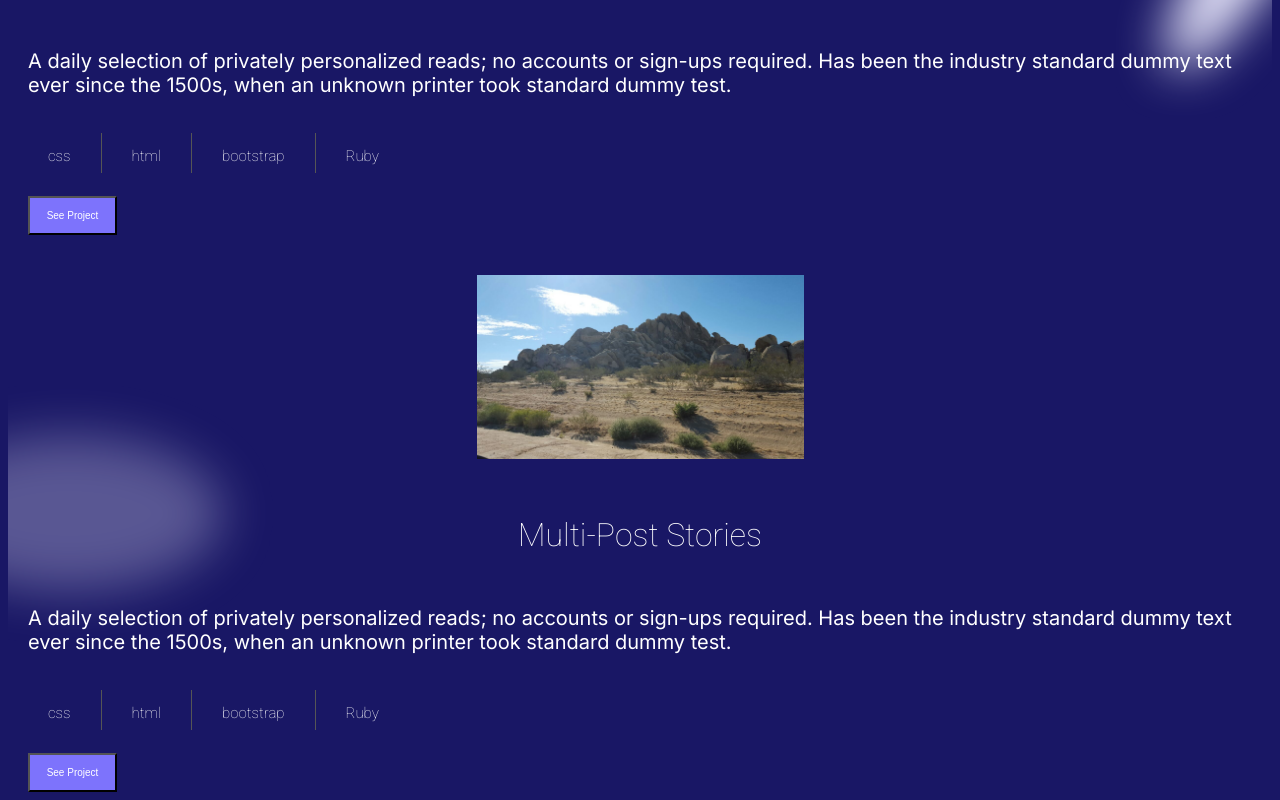
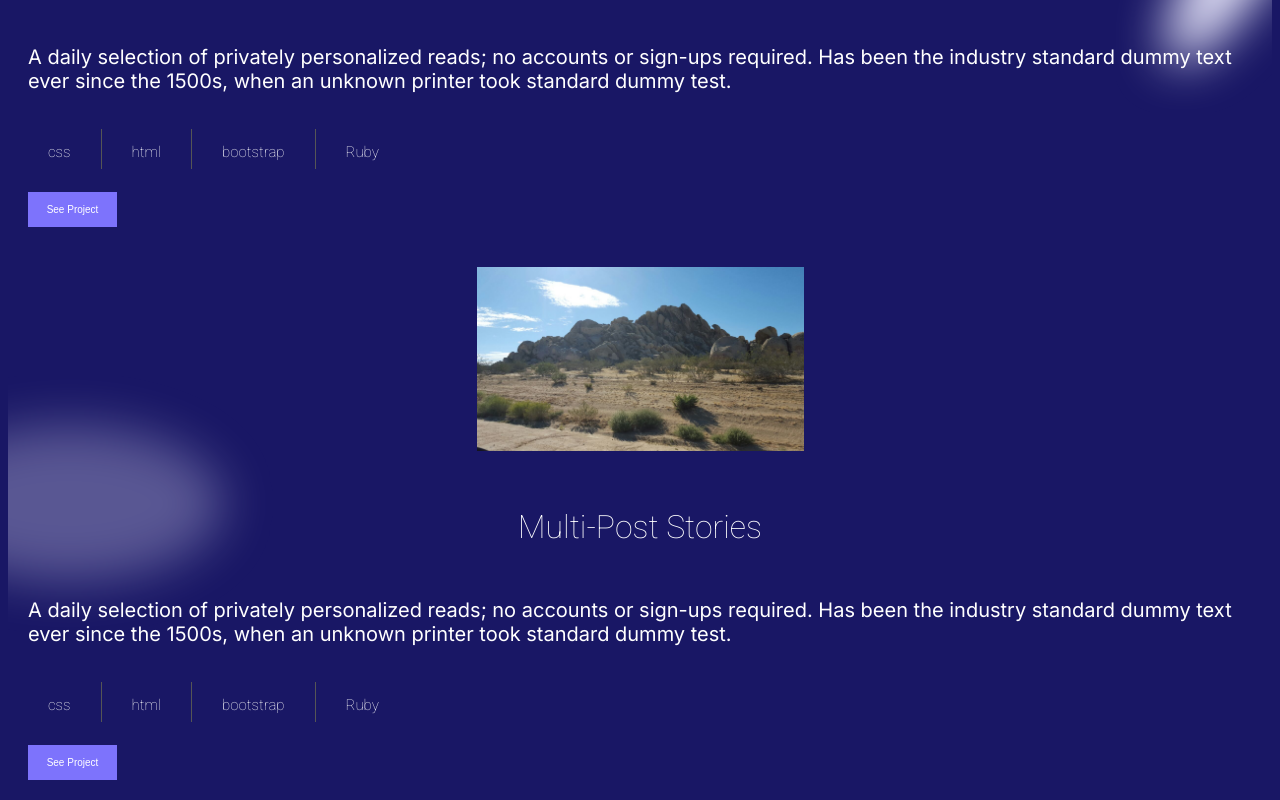
Before and after one commit to Flunavgt/Federico-s_Portfolio, a plain HTML site: page main.html in a window 1280 px wide. Shown: the part 2271-3071 px from the top of the page. Drawn offline with Linux system fonts and the light colour scheme; a web font is replaced by a local one.

Commit message:
set border button

```diff
--- a/css/style.css
+++ b/css/style.css
@@ -187,6 +187,7 @@ button {
   margin-left: 20px;
   color: white;
   font-size: 10px;
+  border: none;
 }
 
 .buttontext {
@@ -194,22 +195,21 @@ button {
   font-size: 10px;
 }
 
-.work2 {
-  background-image: url("../pictures/Ellipse20.svg");
+.work2,
+.work3 {
   background-repeat: no-repeat;
-  background-position: right;
   display: flex;
   flex-direction: column;
   justify-items: center;
   padding-top: 40px;
 }
 
+.work2 {
+  background-image: url("../pictures/Ellipse20.svg");
+  background-position: right;
+}
+
 .work3 {
   background-image: url("../pictures/Ellipse21.svg");
-  background-repeat: no-repeat;
   background-position: left;
-  display: flex;
-  flex-direction: column;
-  justify-items: center;
-  padding-top: 40px;
 }
--- a/main.html
+++ b/main.html
@@ -85,7 +85,7 @@
             <i class="fa fa-arrow-down" aria-hidden="true"></i>
             <h2 class="work">Work</h2>
         </div>
-        <p class="worktitle">My Recent Work</p>
+        <h3 class="worktitle">My Recent Work</h3>
         <img class="separator" src="./pictures/vector4.png" alt="line to separate information">
         <div class="worklist">
             <div class="work1">
```
